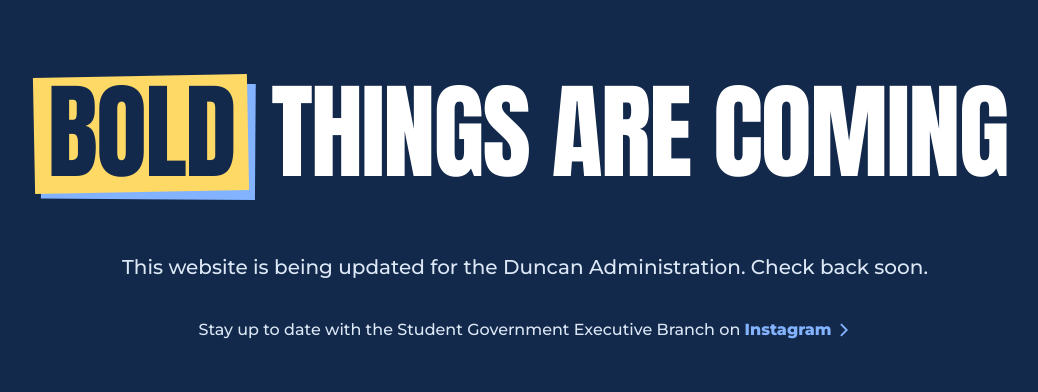
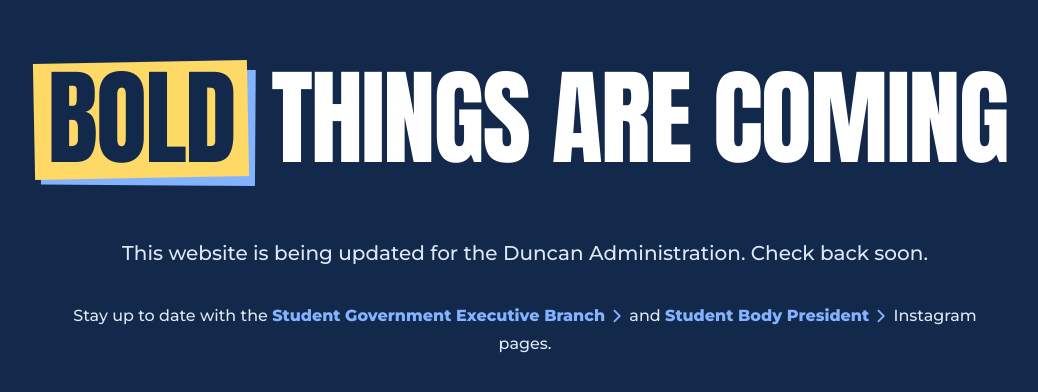
Before and after one commit to WillieTheWhale/UNCSG.github.io, an Astro site: page / in a window 1280 px wide. Shown: the part 126-518 px from the top of the page, without its empty margins (115-1153 px from the left). Built offline with nearby package versions, Linux system fonts and the light colour scheme; Astro itself is replaced by a stand-in of ours.

Commit message:
Add hyperlink to sbpdevin

```diff
--- a/src/pages/index.astro
+++ b/src/pages/index.astro
@@ -3,7 +3,9 @@
 import "@fontsource-variable/montserrat";
 import "../styles/global.css";
 
-const instagramUrl = "https://www.instagram.com/unc_executivebranch/";
+const executiveBranchInstagramUrl =
+  "https://www.instagram.com/unc_executivebranch/";
+const studentBodyPresidentInstagramUrl = "https://www.instagram.com/sbpdevin/";
 ---
 
 <!doctype html>
@@ -42,15 +44,15 @@
         </p>
 
         <p class="social-callout">
-          Stay up to date with the Student Government Executive Branch on
+          Stay up to date with the
           {" "}
           <a
-            href={instagramUrl}
+            href={executiveBranchInstagramUrl}
             target="_blank"
             rel="noopener noreferrer"
-            aria-label="Instagram (opens in a new tab)"
+            aria-label="Student Government Executive Branch Instagram (opens in a new tab)"
           >
-            <span>Instagram</span>
+            <span>Student Government Executive Branch</span>
             <svg
               aria-hidden="true"
               class="social-callout__chevron"
@@ -61,6 +63,28 @@
               <path d="m5.5 2.75 5.25 5.25-5.25 5.25"></path>
             </svg>
           </a>
+          {" "}
+          and
+          {" "}
+          <a
+            href={studentBodyPresidentInstagramUrl}
+            target="_blank"
+            rel="noopener noreferrer"
+            aria-label="Student Body President Instagram (opens in a new tab)"
+          >
+            <span>Student Body President</span>
+            <svg
+              aria-hidden="true"
+              class="social-callout__chevron"
+              viewBox="0 0 16 16"
+              width="16"
+              height="16"
+            >
+              <path d="m5.5 2.75 5.25 5.25-5.25 5.25"></path>
+            </svg>
+          </a>
+          {" "}
+          Instagram pages.
         </p>
       </section>
     </main>
```
